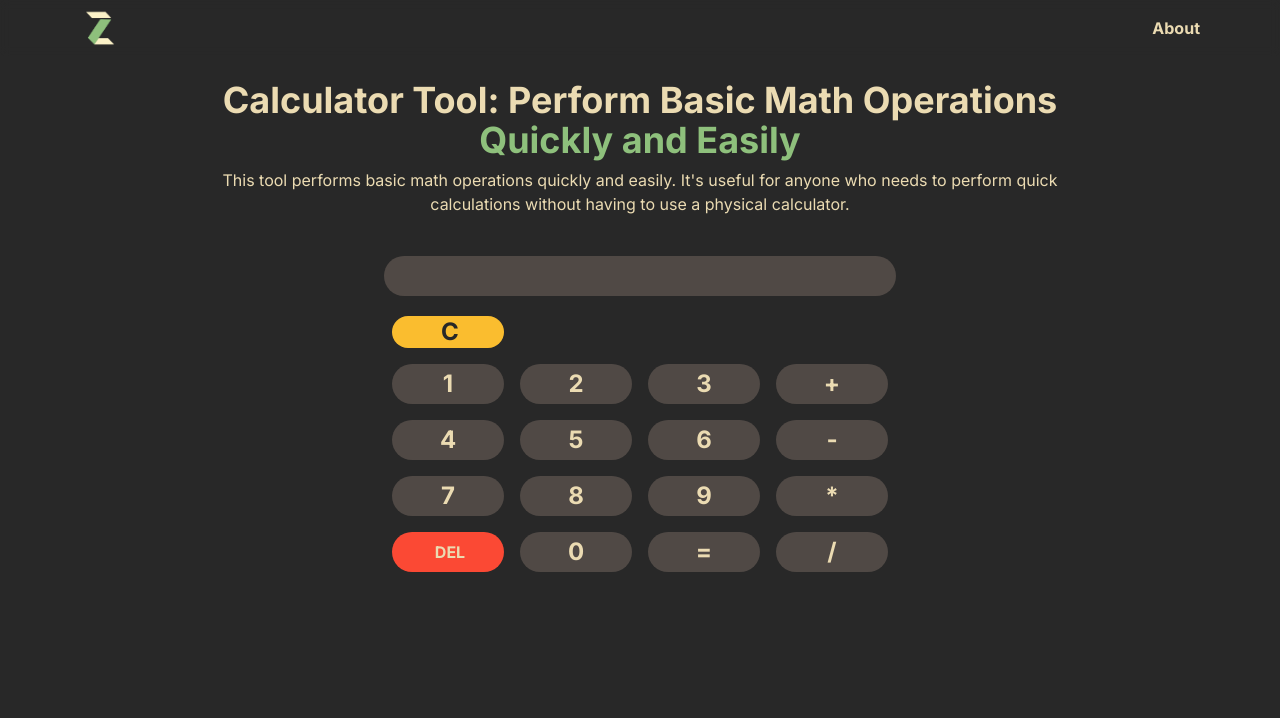
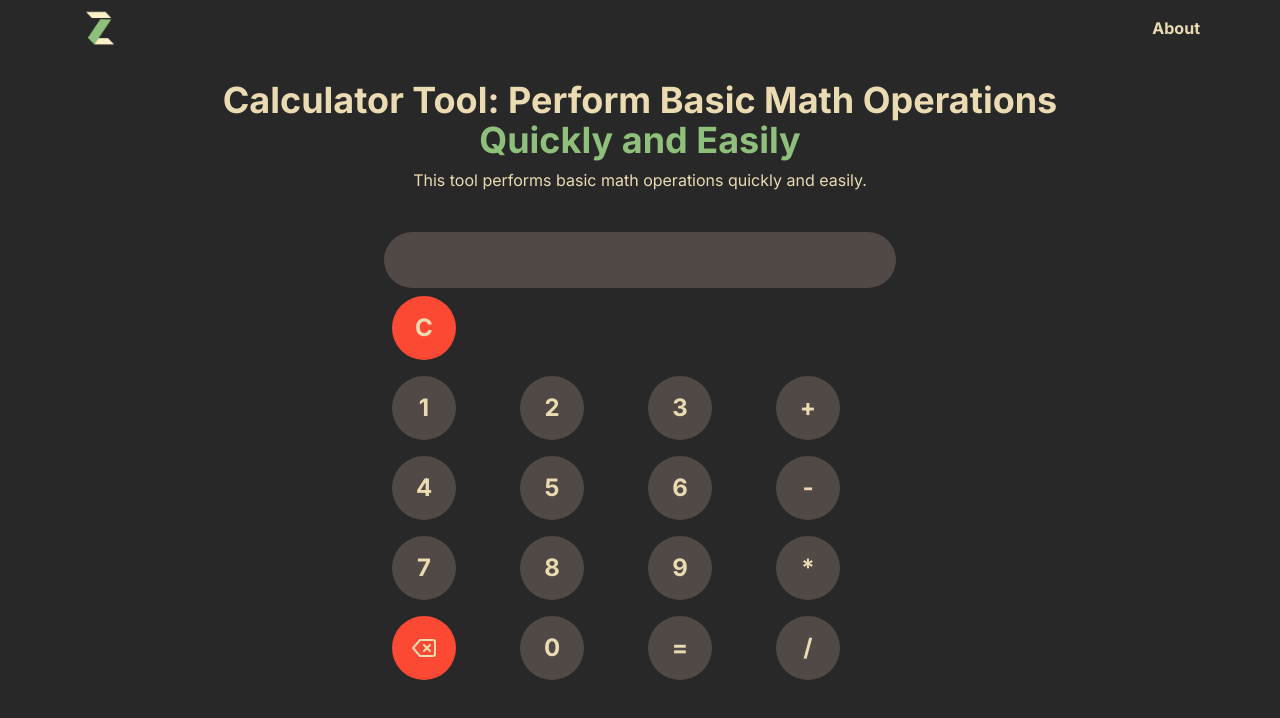
Before and after one commit to Zeddnyx/ZTools, a Next.js app: page /dashboard/calculator in a window 1280 px wide. Shown: the top 718 px of the page. Built offline with nearby package versions, Linux system fonts and the light colour scheme.

Commit message:
style: change design, feat: add saved btn color generator

```diff
--- a/app/dashboard/calculator/Calculator.tsx
+++ b/app/dashboard/calculator/Calculator.tsx
@@ -1,5 +1,6 @@
 "use client";
 import { useState } from "react";
+import { FiDelete } from "react-icons/fi"
 
 export default function Calculator() {
   const [result, setResult] = useState("");
@@ -30,7 +31,7 @@ export default function Calculator() {
       </div>
 
       <div className="keypad">
-        <button className="btn-calc-clear" onClick={handleClear} id="clear">
+        <button className="btn-calc-del" onClick={handleClear} id="clear">
           C
         </button>
         <span></span>
@@ -73,7 +74,7 @@ export default function Calculator() {
           *
         </button>
         <button className="btn-calc-del" onClick={handleDelete}>
-          DEL
+          <FiDelete />
         </button>
         <button className="btn-calc" name="0" onClick={handleClick}>
           0
--- a/app/dashboard/calculator/page.tsx
+++ b/app/dashboard/calculator/page.tsx
@@ -12,9 +12,7 @@ export default function Home() {
             <span className="text-aqua">Quickly and Easily</span>
           </h1>
           <p className="descCenter">
-            This tool performs basic math operations quickly and easily. It's
-            useful for anyone who needs to perform quick calculations without
-            having to use a physical calculator.
+            This tool performs basic math operations quickly and easily.
           </p>
         </div>
         <div className="calculator">
--- a/app/dashboard/color-generator/Color.tsx
+++ b/app/dashboard/color-generator/Color.tsx
@@ -1,6 +1,7 @@
 "use client";
 import React, { useState } from "react";
 import {Copy} from "@/components/CopyText";
+import { MdDeleteOutline } from "react-icons/md"
 
 export default function Color() {
   const [color, setColor] = useState<string[]>([
@@ -10,6 +11,7 @@ export default function Color() {
     "#50009D",
     "#00607A",
   ]);
+  const [saved, setSaved] = useState<string[]>([])
   const number = [1, 2, 3, 4, 5, 6, 7, 8, 9, 0];
   const string = ["A", "B", "C", "D", "E", "F"];
 
@@ -29,6 +31,15 @@ export default function Color() {
     }
     setColor(newColors);
   };
+
+  const handleSaved = () => {
+    setSaved([...saved, ...color])
+  }
+  const handleDeletSaved = (id:number) => {
+    const newResult =saved.filter((_,itemId)=> itemId !==id)
+    setSaved(newResult)
+  }
+
   return (
     <>
       {color?.map((item, id) => {
@@ -46,12 +57,41 @@ export default function Color() {
         );
       })}
 
+<div className="flex gap-4 mt-4">
       <button
-            className="bg-light0 text-dark0 font-semibold rounded h-10 px-4 mt-10"
+        className="bg-light0 text-dark0 font-semibold rounded h-10 w-full px-4"
         onClick={handleGenerate}
       >
         Generate
       </button>
+      <button
+        className="bg-aqua text-dark0 font-semibold rounded h-10 w-full px-2"
+        onClick={handleSaved}
+      >
+        Save
+      </button>
+</div>
+
+      <div className="mt-10">
+        {saved.map((item, id) => {
+          return <div key={id} className="grid">
+            <div
+            className="flex justify-between items-center px-2"
+              style={{ backgroundColor: item }}
+            >
+            <div
+              className="h-14 w-full relative flex gap-1 items-center"
+            >
+              <h5>{item}</h5>
+              <Copy copy={item} />
+            </div>
+            <div onClick={()=> handleDeletSaved(id)}>
+              <MdDeleteOutline size="20" />
+            </div>
+            </div>
+          </div>
+        })}
+      </div>
     </>
   )
 }
--- a/app/dashboard/earth-quakes/page.tsx
+++ b/app/dashboard/earth-quakes/page.tsx
@@ -21,9 +21,7 @@ export default function page() {
           <p className="descCenter">
             This tool provides realtime updates on earthquakes around indonesia,
             this API is made by{" "}
-            <p>
-              <a href="https://github.com/renomureza"> Renomureza</a>
-            </p>
+              <a href="https://github.com/renomureza">Renomureza</a>
           </p>
         </div>
         <button onClick={handleClick} className="btn h-10">
--- a/app/dashboard/send-whatsapp/page.tsx
+++ b/app/dashboard/send-whatsapp/page.tsx
@@ -9,7 +9,8 @@ export default function page() {
     <MotionOpacity>
       <div className="flexCenterMargin">
         <div>
-          <h2>send whatsapp message without save number</h2>
+          <h2>Send whatsapp message
+            <span className="text-aqua">without save number</span></h2>
           <p className="descCenter">
             Just simply put number and you ready to go
           </p>
--- a/app/dashboard/todo-list/TodoList.tsx
+++ b/app/dashboard/todo-list/TodoList.tsx
@@ -3,6 +3,8 @@ import React, { useState } from "react";
 import { shallow } from "zustand/shallow";
 import { useStore } from "@/store/stateManagement";
 import Input from "@/components/Input";
+import { MdDeleteOutline } from "react-icons/md"
+import { AiOutlineEdit } from "react-icons/ai"
 
 export default function TodoList() {
   const [todos, setTodos, deleteTodos, editTodos] = useStore((state) => {
@@ -71,13 +73,13 @@ export default function TodoList() {
                     onClick={() => handleEdit(todo.id, todo.title)}
                     className="btn-edit h-10"
                   >
-                    Edit
+                    <AiOutlineEdit />
                   </button>
                   <button
                     onClick={() => deleteTodos(todo.id)}
                     className="btn-delete h-10"
                   >
-                    Delete
+                    <MdDeleteOutline />
                   </button>
                 </div>
               </div>
--- a/app/globals.css
+++ b/app/globals.css
@@ -10,7 +10,7 @@
     @apply text-light1 bg-dark0 w-full h-full max-w-5xl mx-auto;
   }
   h1 {
-    @apply text-2xl md:text-4xl font-bold leading-tight text-center;
+    @apply text-3xl md:text-4xl font-bold leading-tight text-center;
   }
   h2 {
     @apply text-xl md:text-3xl font-bold leading-tight text-center;
@@ -37,7 +37,7 @@
     @apply bg-transparent outline-none w-full;
   }
   button {
-    @apply outline-none flex justify-center items-center text-center pl-1
+    @apply outline-none flex justify-center items-center text-center
   }
   nav {
     @apply px-5 md:px-16 lg:px-20 fixed top-0 left-0 z-50 flex justify-between items-center h-14 w-full backdrop-filter backdrop-blur-sm bg-opacity-80 bg-dark0;
@@ -90,19 +90,16 @@
   @apply bg-dark2 p-2 rounded-full text-end;
 }
 .result-input {
-  @apply text-end px-2 font-bold;
+  @apply text-end px-2 font-bold h-10 text-2xl;
 }
 .keypad {
   @apply grid grid-cols-4 gap-4 p-2 font-bold;
 }
 .btn-calc {
-  @apply bg-dark2 p-1 rounded-full text-base md:text-2xl;
+  @apply bg-dark2 h-16 w-16 text-center rounded-full text-2xl;
 }
 .btn-calc-del {
-  @apply bg-red rounded-full;
-}
-.btn-calc-clear {
-  @apply bg-yellow text-dark0 rounded-full mt-3 text-xl md:text-2xl;
+  @apply bg-red h-16 w-16 text-2xl rounded-full;
 }
 
 /* dropdown section */
--- a/app/loading.tsx
+++ b/app/loading.tsx
@@ -2,7 +2,7 @@ import React from "react";
 
 export default function loading() {
   return (
-    <div className="max-w-4xl mt-10 w-full mx-auto px-4 animate-pulse ">
+    <div className="max-w-4xl mt-16 w-full mx-auto px-4 animate-pulse ">
       <div className="grid gap-3">
         <div className="h-28 bg-gray-200 rounded-lg"></div>
         <div className="h-48 bg-gray-200 rounded-lg"></div>
--- a/utils/feature.ts
+++ b/utils/feature.ts
@@ -25,7 +25,7 @@ export const feature: Feature[] = [
     icon: BsClipboardCheck
   },
   {
-    title: "cc number generator",
+    title: "CC number generator",
     link: "/dashboard/cc-number-generator",
     icon: BsCreditCard2Front,
   },
```
Lines whose indentation alone changed are shown as unchanged.
